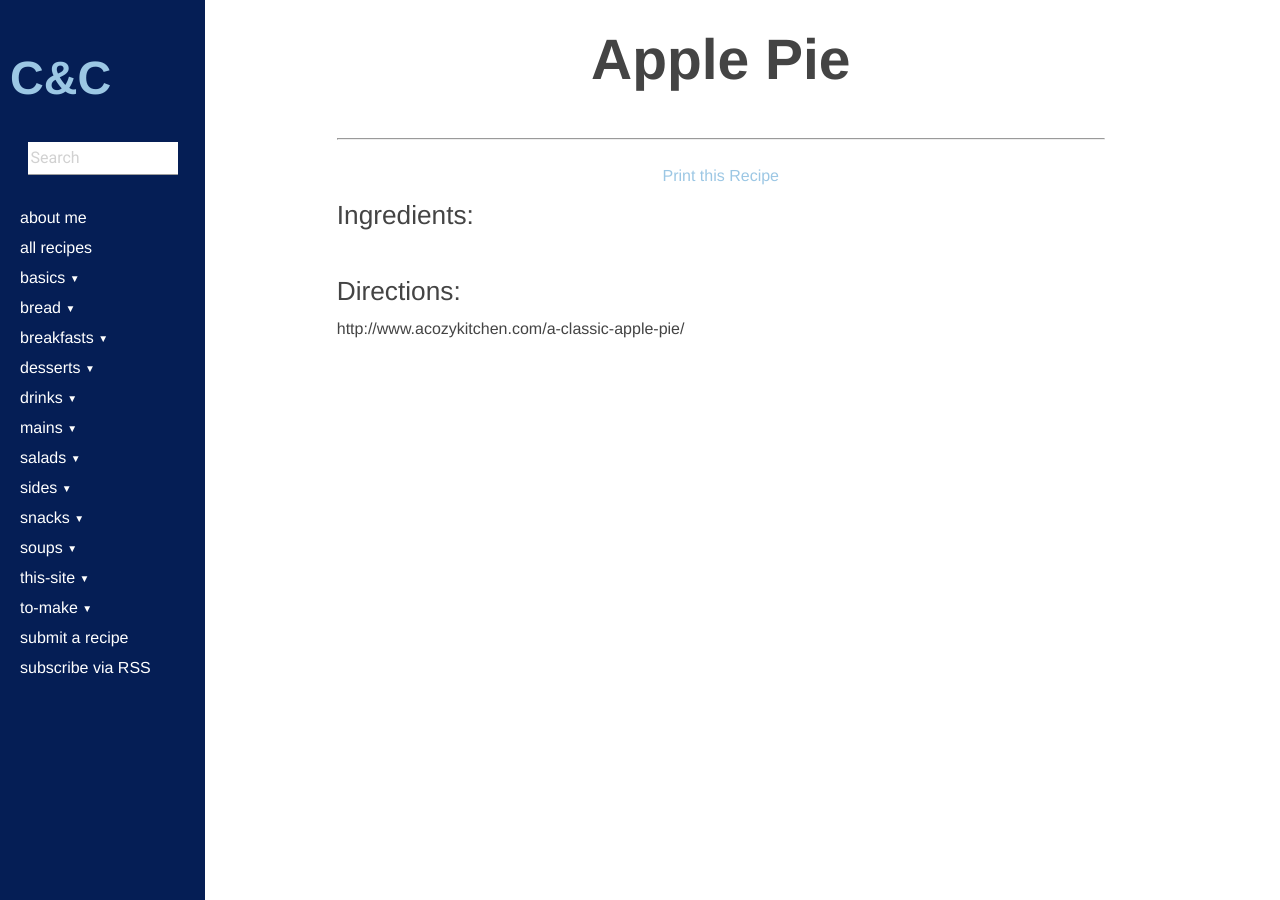
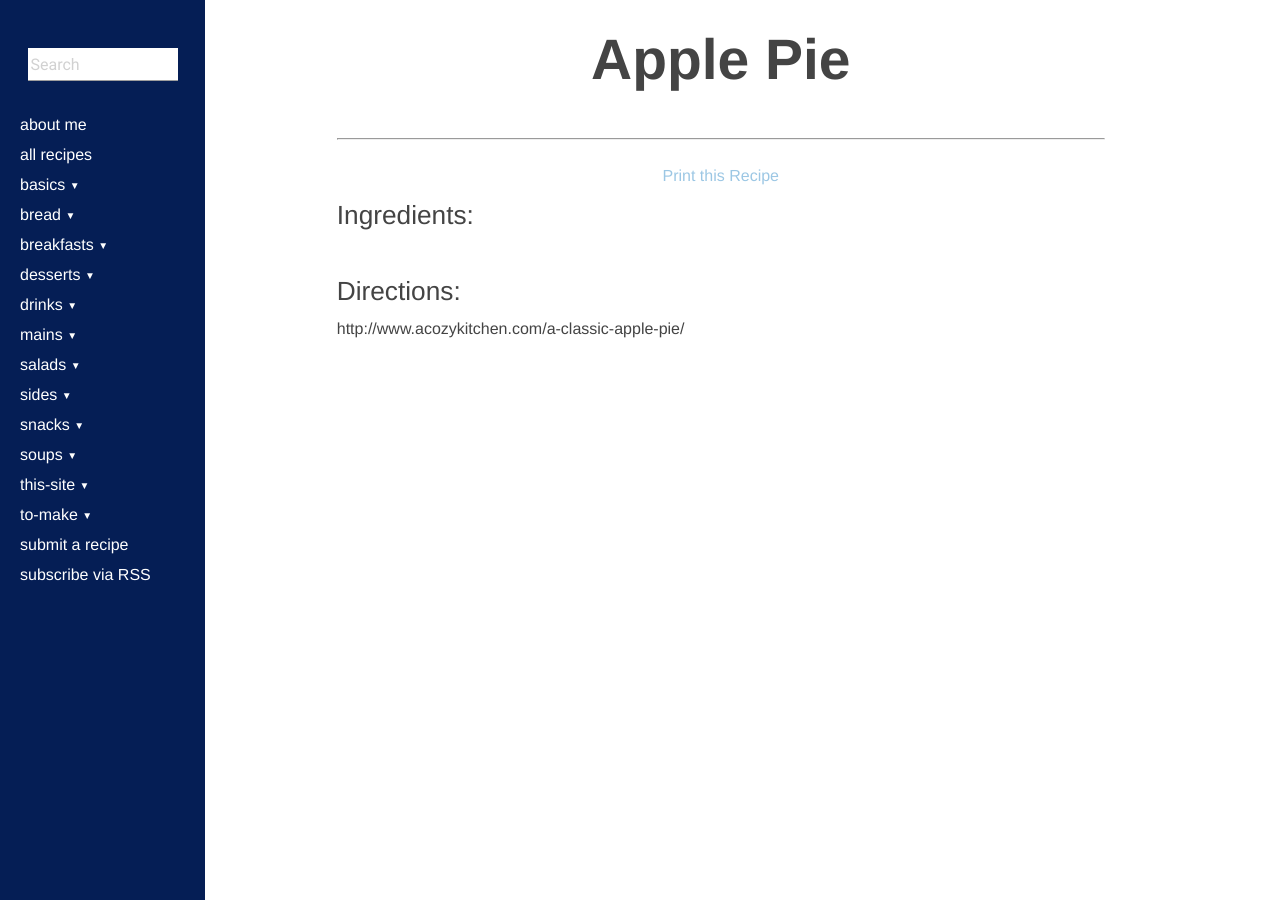
Before and after one commit to lucywyman/recipes, a Jekyll site: the page built from to-make/_posts/2017-10-16-apple-pie.md, in a window 1280 px wide. Built offline with Jekyll 4.4.1, drawn with Linux system fonts in a browser that asks for light colours.

Commit message:
Remove weird logo, and content from index page

```diff
--- a/_includes/sidebar.html
+++ b/_includes/sidebar.html
@@ -1,5 +1,4 @@
 <div class='sidebar' id='sidebar'>
-  <h3><a href="/">C&C</a></h3>
 	<input type="text" id='search-input' class="search-field" placeholder="Search" autocomplete=true>
 <ul>
 	<li><a href="/about">about me</a></li>
--- a/index.html
+++ b/index.html
@@ -25,7 +25,6 @@
 			{% else %}
 			<span class="post-meta">From: {{ post.from }}</span>
 			{% endif %}
-			{{ post.content }}
 			<br>
 		</li>
 		<img class='foil' src='/assets/img/quattrefoil.jpg' />
```
